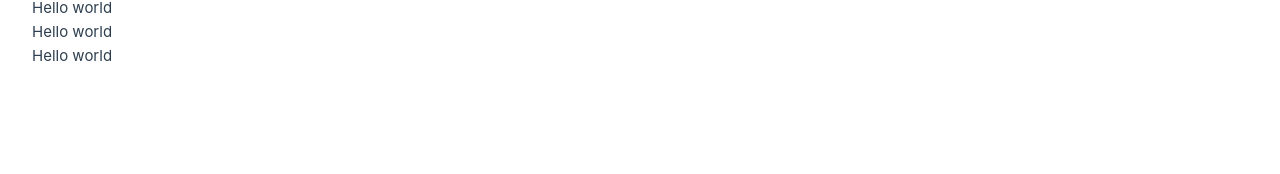
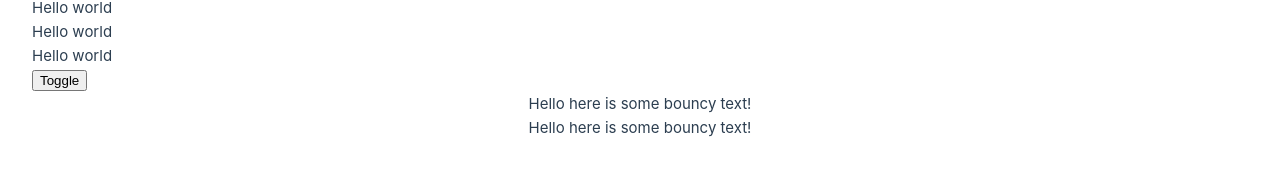
Before and after one commit to Johnny-Jackpot/sandbox, a Vue app in the folder vue/vue-project/: page /build-in-components/transition in a window 1280 px wide. Shown: the part 300-474 px from the top of the page. Built offline with nearby package versions, Linux system fonts and the light colour scheme; the HTML template or start-up script is replaced by a standard one.

Commit message:
css based transitions

```diff
--- /dev/null
+++ b/vue/vue-project/src/components/build-in-components/transition/CssBasedTransitions.vue
@@ -0,0 +1,46 @@
+<script setup lang="ts">
+import { ref } from 'vue';
+
+const show = ref(true)
+</script>
+
+<template>
+  <button @click="show = !show">Toggle</button>
+  <Transition name="bounce">
+    <p v-show="show" style="text-align: center;">Hello here is some bouncy text!</p>
+  </Transition>
+  <Transition enter-active-class="enter" leave-active-class="leave" type="animation">
+    <p v-show="show" style="text-align: center;">Hello here is some bouncy text!</p>
+  </Transition>
+</template>
+
+<style scoped>
+.bounce-enter-active,
+.enter {
+  animation: bounce-in 0.5s;
+}
+
+.bounce-leave-active,
+.leave {
+  animation: bounce-in 0.5s reverse;
+}
+
+@keyframes bounce-in {
+  0% {
+    transform: scale(0);
+  }
+
+  50% {
+    transform: scale(1.5);
+  }
+
+  100% {
+    transform: scale(1);
+  }
+}
+
+p:hover {
+  cursor: pointer;
+  transform: scale(1.2);
+}
+</style>
--- a/vue/vue-project/src/views/build-in-components/TransitionView.vue
+++ b/vue/vue-project/src/views/build-in-components/TransitionView.vue
@@ -1,4 +1,5 @@
 <script setup lang="ts">
+import CssBasedTransitions from '@/components/build-in-components/transition/CssBasedTransitions.vue';
 import TransitionBasicUsage from '@/components/build-in-components/transition/TransitionBasicUsage.vue';
 
 
@@ -7,4 +8,5 @@ import TransitionBasicUsage from '@/components/build-in-components/transition/Tr
 <template>
   <h1>Transition</h1>
   <TransitionBasicUsage />
+  <CssBasedTransitions />
 </template>
```
